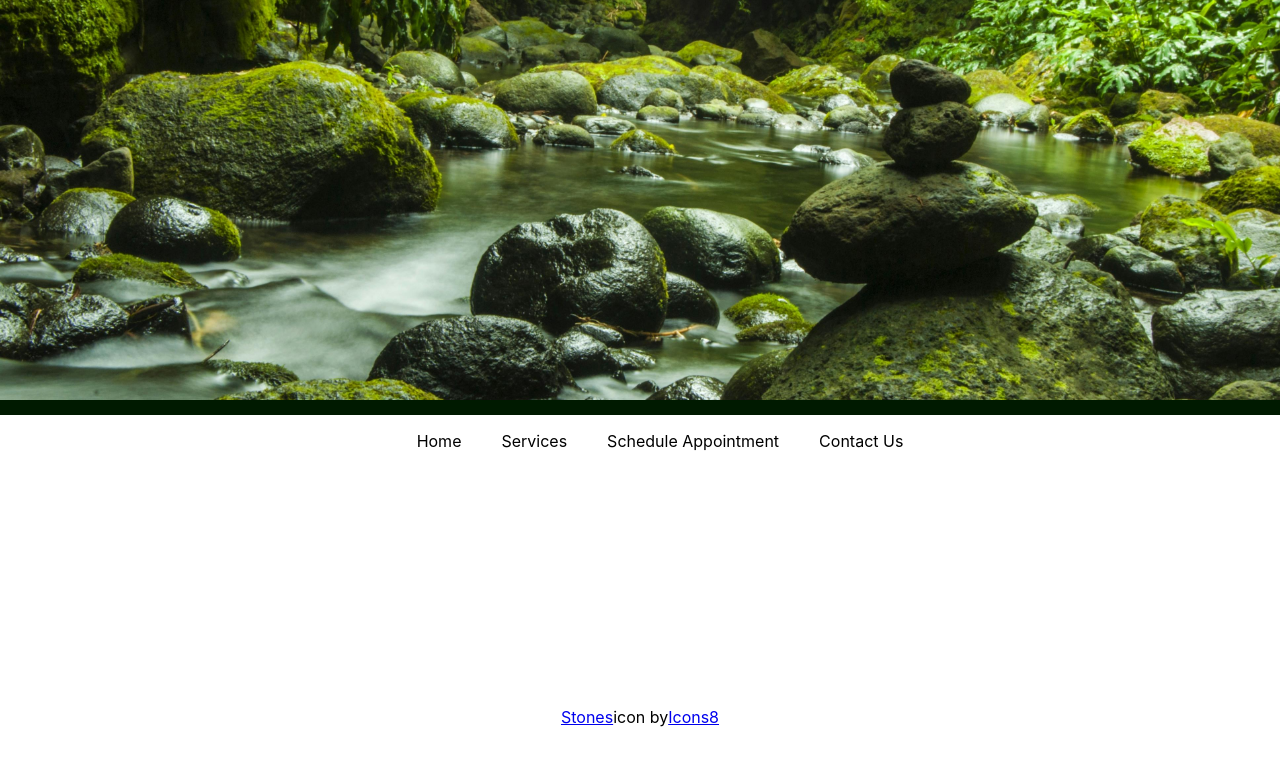
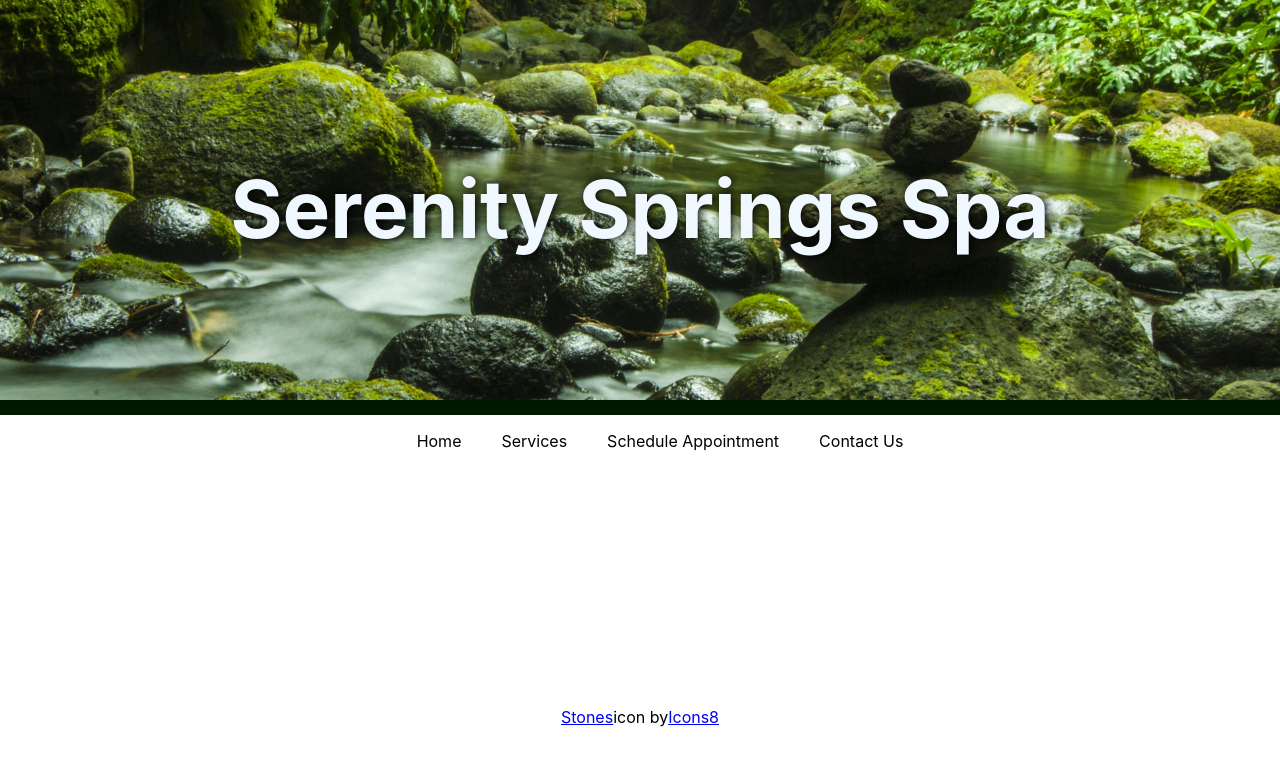
Before and after one commit to codiemaureen/SerenitySpringsSpa, a React (Create React App) app: page / in a window 1280 px wide. Shown: the top 766 px of the page. Built offline with nearby package versions, Linux system fonts and the light colour scheme.

Commit message:
Styling heading

```diff
--- a/src/components/Header.js
+++ b/src/components/Header.js
@@ -3,7 +3,7 @@ const Header = () => {
 
   return (
     <div className="header">
-
+      <h1 className="heading">Serenity Springs Spa</h1>
     </div>
   )
  }
--- a/src/index.css
+++ b/src/index.css
@@ -28,6 +28,15 @@ code {
   border-bottom: 15px solid rgb(0, 26, 0);
 }
 
+.heading{
+  display: flex;
+  margin: auto;
+  justify-content: center;
+  padding-top: 10rem;
+  color: aliceblue;
+  font-size: 5em;
+  text-shadow: black 2px 0 10px;
+}
 .navBar {
   display: flex;
   min-width: 100vw;
```
